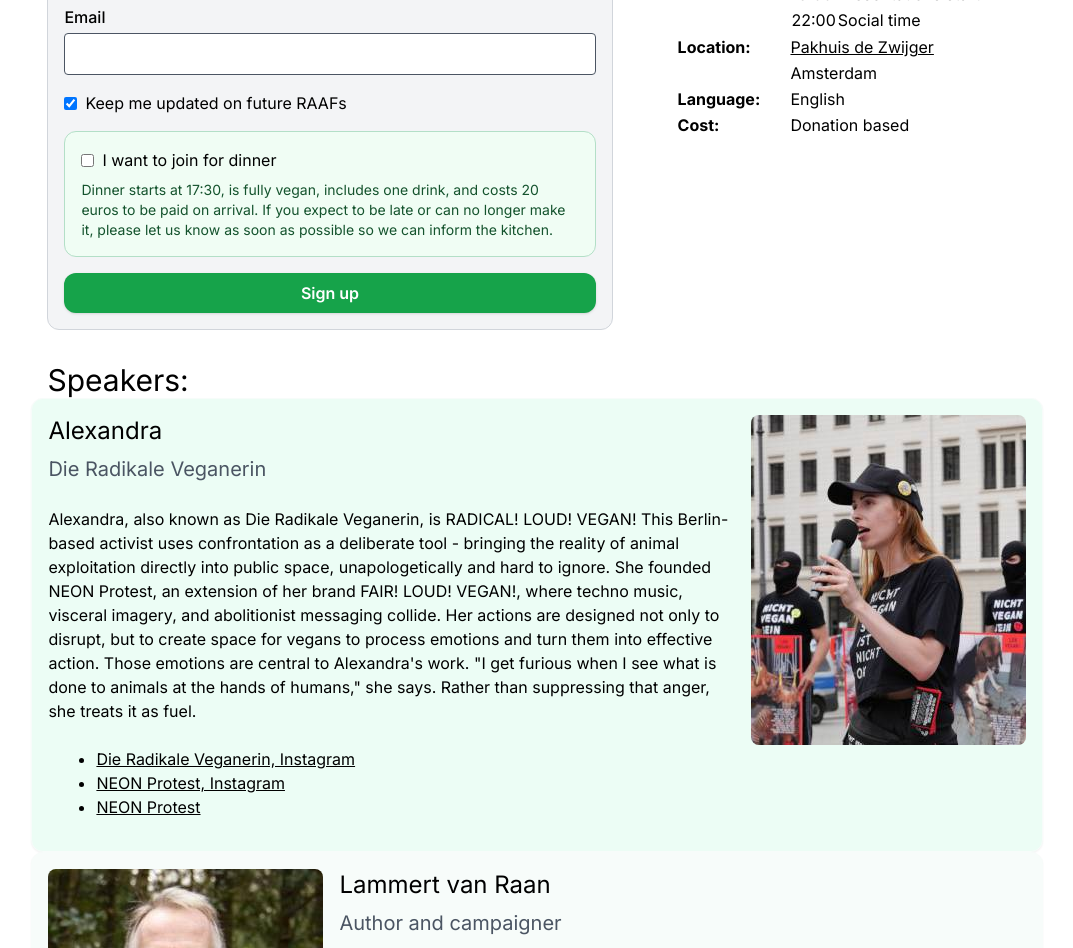
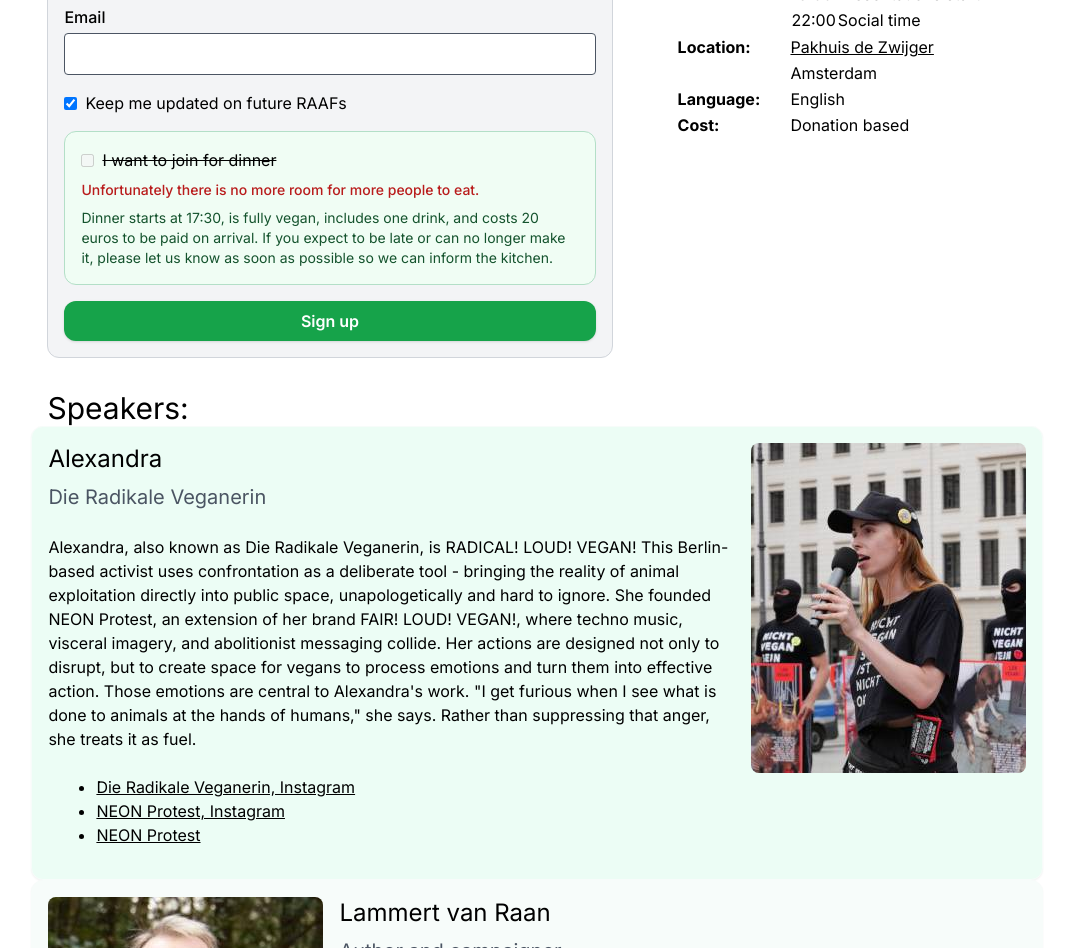
Before and after one commit to veganfuture/veganfuture.org, a Next.js app: page /raaf/4 in a window 1280 px wide. Shown: the part 800-1748 px from the top of the page, without its empty margins (103-1176 px from the left). Built offline with nearby package versions, Linux system fonts and the light colour scheme.

Commit message:
raaf 4: add dinnerIsFull flag and set to true, since we are at dinner capacity

```diff
--- a/app/raaf/signup_form.tsx
+++ b/app/raaf/signup_form.tsx
@@ -29,8 +29,11 @@ export function SignupForm({ eventId, expires }: SignupFormProps) {
 
   const isNewsLetterSignup = eventId === undefined;
   const supportsDinnerSignup = eventId === "raaf4";
+  const dinnerIsFull = eventId === "raaf4";
   const dinnerInfoText =
     "Dinner starts at 17:30, is fully vegan, includes one drink, and costs 20 euros to be paid on arrival. If you expect to be late or can no longer make it, please let us know as soon as possible so we can inform the kitchen.";
+  const dinnerIsFullText =
+    "Unfortunately there is no more room for more people to eat.";
 
   const isExpired = !!expires ? isAfter(Date.now(), expires) : false;
 
@@ -55,9 +58,12 @@ export function SignupForm({ eventId, expires }: SignupFormProps) {
           email,
           canEmailUpdates,
           eventId,
-          wantsDinner: supportsDinnerSignup ? wantsDinner : false,
+          wantsDinner:
+            supportsDinnerSignup && !dinnerIsFull ? wantsDinner : false,
           dinnerWishes:
-            supportsDinnerSignup && wantsDinner ? dinnerWishes.trim() : "",
+            supportsDinnerSignup && !dinnerIsFull && wantsDinner
+              ? dinnerWishes.trim()
+              : "",
         }),
       });
 
@@ -162,20 +168,28 @@ export function SignupForm({ eventId, expires }: SignupFormProps) {
                     id="wantsDinner"
                     type="checkbox"
                     className="rounded"
-                    checked={wantsDinner}
+                    checked={!dinnerIsFull && wantsDinner}
+                    disabled={dinnerIsFull}
                     onChange={(e) => {
                       setWantsDinner(e.target.checked);
                     }}
                   />
-                  <span>I want to join for dinner</span>
+                  <span className={dinnerIsFull ? "line-through" : undefined}>
+                    I want to join for dinner
+                  </span>
                 </label>
+                {dinnerIsFull ? (
+                  <p className="text-sm font-medium text-red-700">
+                    {dinnerIsFullText}
+                  </p>
+                ) : null}
                 <p className="text-sm text-green-900">{dinnerInfoText}</p>
               </div>
             ) : (
               ""
             )}
 
-            {supportsDinnerSignup && wantsDinner ? (
+            {supportsDinnerSignup && !dinnerIsFull && wantsDinner ? (
               <div>
                 <label htmlFor="dinnerWishes" className="block font-medium">
                   Any allergies or dietary needs we should know of?
```
